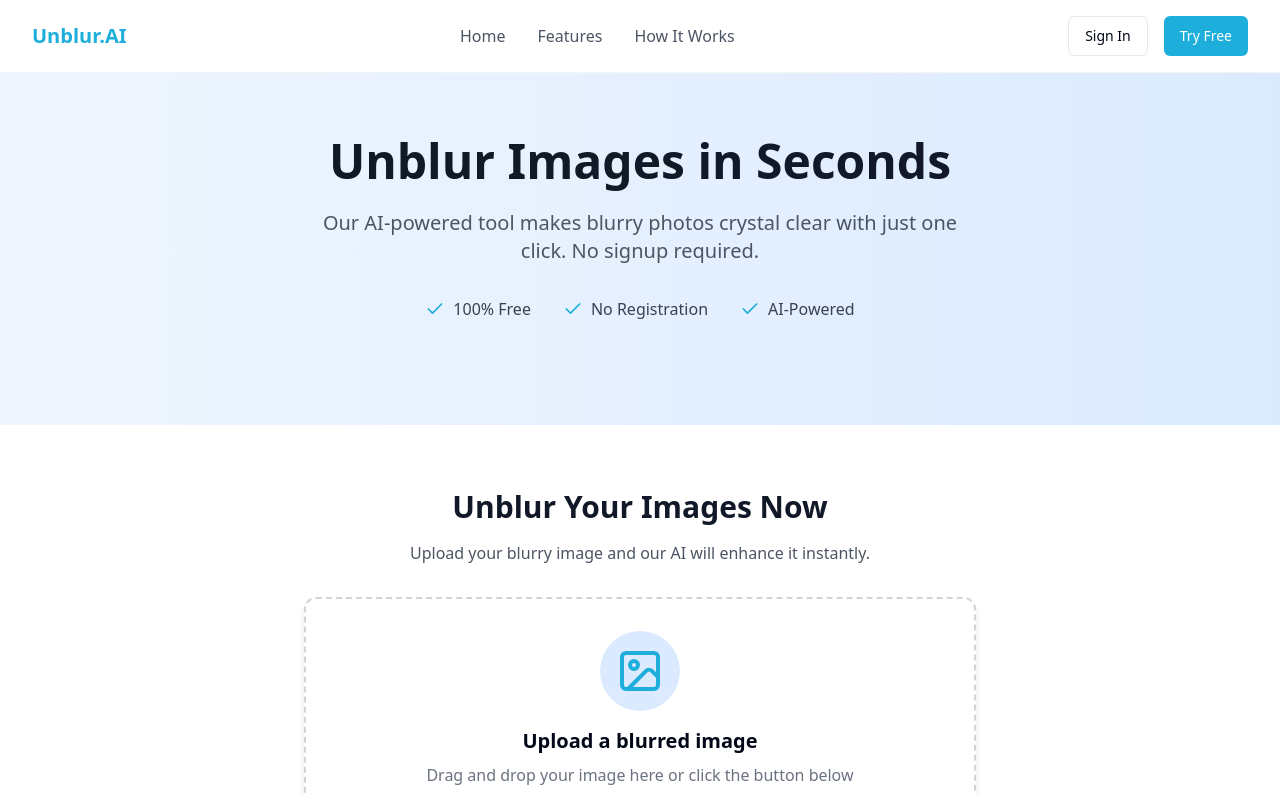
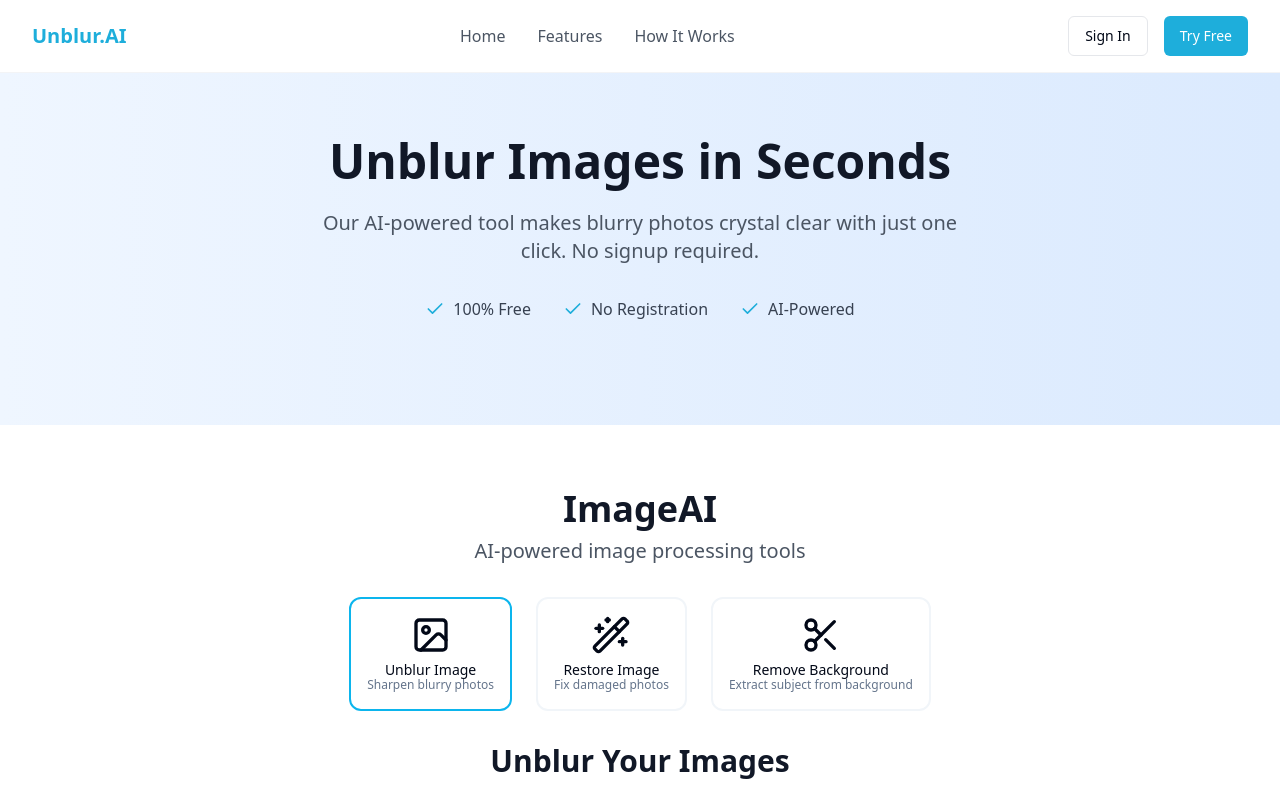
Before and after one commit to rahulkothuri/imageai, a React (Vite) app: page / in a window 1280 px wide. Shown: the top 794 px of the page. Built offline with nearby package versions, Linux system fonts and the light colour scheme.

Commit message:
Add image restoration and background removal features
Implement image restoration and background removal services using ImgGen API. Add before/after image comparison sliders and download functionality. Update website title to "ImageAI".

```diff
--- a/index.html
+++ b/index.html
@@ -4,12 +4,12 @@
   <head>
     <meta charset="UTF-8" />
     <meta name="viewport" content="width=device-width, initial-scale=1.0" />
-    <title>Image Unblurring Tool - Enhance Your Blurry Photos</title>
-    <meta name="description" content="Free online tool to enhance and unblur your images. Upload, process, and download in seconds. No signup required." />
+    <title>ImageAI - AI-Powered Image Processing Tools</title>
+    <meta name="description" content="Free online AI tools to enhance, restore, and edit your images. Unblur photos, restore old images, and remove backgrounds instantly. No signup required." />
     <meta name="author" content="Lovable" />
 
-    <meta property="og:title" content="Image Unblurring Tool - Enhance Your Blurry Photos" />
-    <meta property="og:description" content="Free online tool to enhance and unblur your images. Upload, process, and download in seconds. No signup required." />
+    <meta property="og:title" content="ImageAI - AI-Powered Image Processing Tools" />
+    <meta property="og:description" content="Free online AI tools to enhance, restore, and edit your images. Unblur photos, restore old images, and remove backgrounds instantly. No signup required." />
     <meta property="og:type" content="website" />
     <meta property="og:image" content="https://lovable.dev/opengraph-image-p98pqg.png" />
 
--- a/src/components/ImageComparison.tsx
+++ b/src/components/ImageComparison.tsx
@@ -5,6 +5,7 @@ import { Button } from "@/components/ui/button";
 import { Skeleton } from "@/components/ui/skeleton";
 import { Progress } from "@/components/ui/progress";
 import { downloadImage } from "@/services/imageService";
+import { ProcessingType } from "./ProcessingTypeSelector";
 
 interface ImageComparisonProps {
   originalImage: string;
@@ -12,6 +13,7 @@ interface ImageComparisonProps {
   isProcessing: boolean;
   fileName: string;
   onReset: () => void;
+  processingType: ProcessingType;
 }
 
 const ImageComparison = ({
@@ -19,7 +21,8 @@ const ImageComparison = ({
   processedImage,
   isProcessing,
   fileName,
-  onReset
+  onReset,
+  processingType
 }: ImageComparisonProps) => {
   const [sliderPosition, setSliderPosition] = useState(50);
   const containerRef = useRef<HTMLDivElement>(null);
@@ -102,7 +105,31 @@ const ImageComparison = ({
 
   const handleDownload = () => {
     if (processedImage) {
-      downloadImage(processedImage, `unblurred-${fileName}`);
+      const prefixes = {
+        'unblur': 'unblurred',
+        'restore': 'restored',
+        'remove-bg': 'nobg'
+      };
+      const prefix = prefixes[processingType] || 'processed';
+      downloadImage(processedImage, `${prefix}-${fileName}`);
+    }
+  };
+
+  const getBeforeLabel = () => {
+    switch (processingType) {
+      case "unblur": return "Blurred";
+      case "restore": return "Original";
+      case "remove-bg": return "With Background";
+      default: return "Before";
+    }
+  };
+
+  const getAfterLabel = () => {
+    switch (processingType) {
+      case "unblur": return "Enhanced";
+      case "restore": return "Restored";
+      case "remove-bg": return "No Background";
+      default: return "After";
     }
   };
 
@@ -146,11 +173,19 @@ const ImageComparison = ({
               <div className="w-full space-y-2">
                 <Progress value={progressValue} className="h-2" />
                 <p className="text-sm font-medium text-gray-600 text-center">
-                  Enhancing your image... {Math.round(progressValue)}%
+                  {processingType === "unblur"
+                    ? "Enhancing your image..."
+                    : processingType === "restore"
+                    ? "Restoring your image..."
+                    : "Removing background..."} {Math.round(progressValue)}%
                 </p>
               </div>
               <p className="text-xs text-gray-500 text-center">
-                Using AI to remove blur and enhance details
+                {processingType === "unblur"
+                  ? "Using AI to remove blur and enhance details"
+                  : processingType === "restore"
+                  ? "Using AI to restore damaged areas and enhance quality"
+                  : "Using AI to precisely separate subject from background"}
               </p>
             </div>
           </div>
@@ -174,19 +209,19 @@ const ImageComparison = ({
             <div className="absolute top-0 left-0 w-full h-full">
               <img
                 src={processedImage}
-                alt="Enhanced"
+                alt={getAfterLabel()}
                 className="w-full h-full object-contain"
               />
             </div>
 
-            {/* Blurred Image (Left Side - controlled by slider) */}
+            {/* Original Image (Left Side - controlled by slider) */}
             <div
               className="absolute top-0 left-0 h-full overflow-hidden"
               style={{ width: `${sliderPosition}%` }}
             >
               <img
                 src={originalImage}
-                alt="Blurred"
+                alt={getBeforeLabel()}
                 className="w-full h-full object-contain"
                 style={{
                   width: `${(100 / sliderPosition) * 100}%`,
@@ -223,13 +258,13 @@ const ImageComparison = ({
             {/* Labels */}
             <div className="absolute top-4 left-4 z-20">
               <span className="bg-black/70 text-white text-xs px-4 py-1.5 rounded-full">
-                Blurred
+                {getBeforeLabel()}
               </span>
             </div>
 
             <div className="absolute top-4 right-4 z-20">
               <span className="bg-blue-500 text-white text-xs px-4 py-1.5 rounded-full">
-                Enhanced
+                {getAfterLabel()}
               </span>
             </div>
           </>
--- /dev/null
+++ b/src/components/ProcessingTypeSelector.tsx
@@ -0,0 +1,79 @@
+
+import { RadioGroup, RadioGroupItem } from "@/components/ui/radio-group";
+import { Label } from "@/components/ui/label";
+import { ImageIcon, Wand2Icon, ScissorsIcon } from "lucide-react";
+
+export type ProcessingType = "unblur" | "restore" | "remove-bg";
+
+interface ProcessingTypeSelectorProps {
+  selectedType: ProcessingType;
+  onChange: (type: ProcessingType) => void;
+}
+
+const ProcessingTypeSelector = ({ selectedType, onChange }: ProcessingTypeSelectorProps) => {
+  return (
+    <div className="mb-8 max-w-2xl mx-auto">
+      <RadioGroup
+        value={selectedType}
+        onValueChange={(value) => onChange(value as ProcessingType)}
+        className="flex flex-wrap justify-center gap-4 sm:gap-6"
+      >
+        <div className="relative">
+          <RadioGroupItem
+            value="unblur"
+            id="unblur"
+            className="peer sr-only"
+          />
+          <Label
+            htmlFor="unblur"
+            className="flex flex-col items-center gap-2 rounded-xl border-2 border-muted bg-popover p-4 hover:bg-accent hover:text-accent-foreground peer-data-[state=checked]:border-primary [&:has([data-state=checked])]:border-primary cursor-pointer"
+          >
+            <ImageIcon className="h-10 w-10" />
+            <div className="text-center">
+              <p className="font-medium">Unblur Image</p>
+              <p className="text-xs text-muted-foreground">Sharpen blurry photos</p>
+            </div>
+          </Label>
+        </div>
+
+        <div className="relative">
+          <RadioGroupItem
+            value="restore"
+            id="restore"
+            className="peer sr-only"
+          />
+          <Label
+            htmlFor="restore"
+            className="flex flex-col items-center gap-2 rounded-xl border-2 border-muted bg-popover p-4 hover:bg-accent hover:text-accent-foreground peer-data-[state=checked]:border-primary [&:has([data-state=checked])]:border-primary cursor-pointer"
+          >
+            <Wand2Icon className="h-10 w-10" />
+            <div className="text-center">
+              <p className="font-medium">Restore Image</p>
+              <p className="text-xs text-muted-foreground">Fix damaged photos</p>
+            </div>
+          </Label>
+        </div>
+
+        <div className="relative">
+          <RadioGroupItem
+            value="remove-bg"
+            id="remove-bg"
+            className="peer sr-only"
+          />
+          <Label
+            htmlFor="remove-bg"
+            className="flex flex-col items-center gap-2 rounded-xl border-2 border-muted bg-popover p-4 hover:bg-accent hover:text-accent-foreground peer-data-[state=checked]:border-primary [&:has([data-state=checked])]:border-primary cursor-pointer"
+          >
+            <ScissorsIcon className="h-10 w-10" />
+            <div className="text-center">
+              <p className="font-medium">Remove Background</p>
+              <p className="text-xs text-muted-foreground">Extract subject from background</p>
+            </div>
+          </Label>
+        </div>
+      </RadioGroup>
+    </div>
+  );
+};
+
+export default ProcessingTypeSelector;
--- a/src/pages/Index.tsx
+++ b/src/pages/Index.tsx
@@ -9,13 +9,23 @@ import ImageComparison from "@/components/ImageComparison";
 import Features from "@/components/Features";
 import Testimonials from "@/components/Testimonials";
 import Footer from "@/components/Footer";
-import { unblurImage } from "@/services/imageService";
+import ProcessingTypeSelector, { ProcessingType } from "@/components/ProcessingTypeSelector";
+import { processImage } from "@/services/imageService";
 
 const Index = () => {
   const [originalImage, setOriginalImage] = useState<string | null>(null);
   const [processedImage, setProcessedImage] = useState<string | null>(null);
   const [selectedFile, setSelectedFile] = useState<File | null>(null);
   const [isProcessing, setIsProcessing] = useState(false);
+  const [processingType, setProcessingType] = useState<ProcessingType>("unblur");
+
+  const handleProcessingTypeChange = (type: ProcessingType) => {
+    setProcessingType(type);
+    // Reset images when changing the processing type
+    if (originalImage) {
+      handleReset();
+    }
+  };
 
   const handleImageSelect = async (file: File) => {
     try {
@@ -36,10 +46,17 @@ const Index = () => {
       };
       reader.readAsDataURL(file);
 
-      // Process the image
-      const processed = await unblurImage(file);
+      // Process the image with the selected processing type
+      const processed = await processImage(file, processingType);
       setProcessedImage(processed);
-      toast.success("Image successfully enhanced!");
+
+      // Show appropriate success message
+      const successMessages = {
+        unblur: "Image successfully unblurred!",
+        restore: "Image successfully restored!",
+        "remove-bg": "Background successfully removed!"
+      };
+      toast.success(successMessages[processingType]);
     } catch (error) {
       console.error("Error processing image:", error);
       toast.error("Failed to process image. Please try again.");
@@ -55,6 +72,33 @@ const Index = () => {
     setIsProcessing(false);
   };
 
+  const getProcessingTitle = () => {
+    switch (processingType) {
+      case "unblur": return "Unblur Your Images";
+      case "restore": return "Restore Old Photos";
+      case "remove-bg": return "Remove Image Background";
+      default: return "Process Your Images";
+    }
+  };
+
+  const getProcessingDescription = () => {
+    switch (processingType) {
+      case "unblur": return "Upload your blurry image and our AI will enhance it instantly.";
+      case "restore": return "Upload damaged or old photos and our AI will restore them to their original glory.";
+      case "remove-bg": return "Upload any image and our AI will remove the background, leaving only the subject.";
+      default: return "Upload your image and let our AI process it for you.";
+    }
+  };
+
+  const getResultTitle = () => {
+    switch (processingType) {
+      case "unblur": return "Image Enhancement Results";
+      case "restore": return "Image Restoration Results";
+      case "remove-bg": return "Background Removal Results";
+      default: return "Image Processing Results";
+    }
+  };
+
   return (
     <div className="min-h-screen bg-white">
       <Header />
@@ -66,11 +110,23 @@ const Index = () => {
           <div className="py-16 px-4 sm:px-6 lg:px-8">
             <div className="max-w-4xl mx-auto">
               <div className="text-center mb-8">
+                <h1 className="text-4xl font-bold text-gray-900 mb-2">
+                  ImageAI
+                </h1>
+                <p className="text-xl text-gray-600 mb-8">
+                  AI-powered image processing tools
+                </p>
+
+                <ProcessingTypeSelector
+                  selectedType={processingType}
+                  onChange={handleProcessingTypeChange}
+                />
+
                 <h2 className="text-3xl font-bold text-gray-900 mb-4">
-                  Unblur Your Images Now
+                  {getProcessingTitle()}
                 </h2>
                 <p className="text-gray-600 max-w-2xl mx-auto">
-                  Upload your blurry image and our AI will enhance it instantly.
+                  {getProcessingDescription()}
                 </p>
               </div>
 
@@ -91,7 +147,7 @@ const Index = () => {
           <div className="max-w-5xl mx-auto">
             <div className="text-center mb-8">
               <h2 className="text-3xl font-bold text-gray-900 mb-4">
-                Image Enhancement Results
+                {getResultTitle()}
               </h2>
               <div className="inline-block bg-blue-50 px-4 py-2 rounded-full">
                 <span className="flex items-center text-blue-600 text-sm font-medium">
@@ -107,6 +163,7 @@ const Index = () => {
               isProcessing={isProcessing}
               fileName={selectedFile?.name || "image"}
               onReset={handleReset}
+              processingType={processingType}
             />
           </div>
         </div>
```
Also changed, not shown: src/services/imageService.ts (+26 -5 lines).
